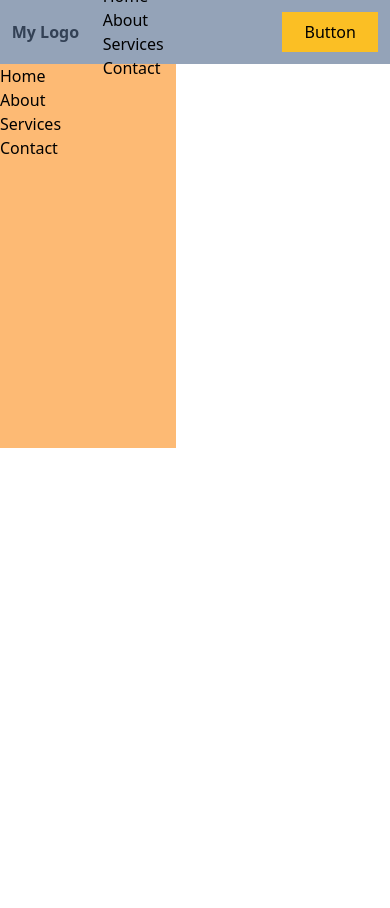
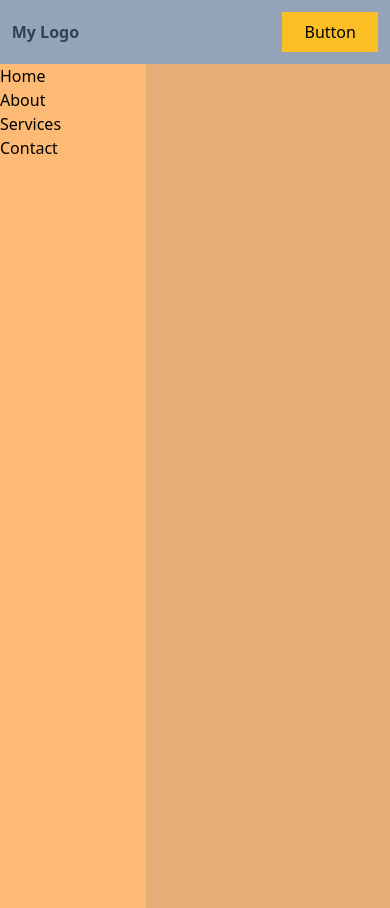
Before and after one commit to aliwajdann/aliwajdan.site, a React (Vite) app: page / in a window 390 px wide. Both pictures are taken after a click on the button "Button". Before the commit the page ends 844 px from the top, so only its background shows below. Built offline with nearby package versions, Linux system fonts and the light colour scheme.

Commit message:
working on sidebar

```diff
--- a/index.html
+++ b/index.html
@@ -3,7 +3,6 @@
   <head>
     <meta charset="UTF-8" />
     <link rel="icon" type="image/svg+xml" href="/vite.svg" />
-    <!-- <meta name="viewport" content="width=device-width, initial-scale=1.0"/> -->
     <meta name="viewport" content="width=device-width, initial-scale=1.0" />
     <title>Vite + React + TS</title>
   </head>
--- a/package.json
+++ b/package.json
@@ -10,8 +10,10 @@
     "preview": "vite preview"
   },
   "dependencies": {
+    "@reduxjs/toolkit": "^2.2.7",
     "react": "^18.3.1",
-    "react-dom": "^18.3.1"
+    "react-dom": "^18.3.1",
+    "react-redux": "^9.1.2"
   },
   "devDependencies": {
     "@eslint/js": "^9.9.0",
--- a/src/App.tsx
+++ b/src/App.tsx
@@ -2,6 +2,7 @@
 // import reactLogo from './assets/react.svg'
 // import viteLogo from '/vite.svg'
 import Header from './Header'
+import Home from './Home'
 import './App.css'
 
 function App() {
@@ -10,6 +11,7 @@ function App() {
   return (
     <>
       <Header />
+     <Home></Home>
     </>
   )
 }
--- /dev/null
+++ b/src/Features/IsOpenSlice.tsx
@@ -0,0 +1,14 @@
+import { createSlice } from "@reduxjs/toolkit";
+
+const IsOpenSlice = createSlice({
+    name: "isOpen",
+    initialState : false,
+    reducers : {
+        toggle: (state)=>{
+       return !state
+        }
+    }
+})
+
+export default IsOpenSlice.reducer;
+export const {toggle} = IsOpenSlice.actions
--- a/src/Header.tsx
+++ b/src/Header.tsx
@@ -1,26 +1,28 @@
-import { useState } from "react"
 import Sidebar from "./Sidebar"
+import { useDispatch} from "react-redux"
+// import { RootState } from "./Store/Store"
+import { toggle } from "./Features/IsOpenSlice"
 export default function Header() {
-    const [isOpen, setIsOpen] = useState(false)
+  // const isOpen = useSelector((state:RootState) => state.isOpen)
+  const dispatch = useDispatch()
+    // const [isOpen, setIsOpen] = useState(false)
   return (
     <>
-    <header className="bg-slate-400 h-16">
+    <header className="bg-slate-400 h-16 relative">
     <div className="h-full flex items-center justify-around">
       <div className="font-bold text-slate-700">My Logo</div>
       <nav className="w-2/5">
-        {/* <ul className={`sm:hidden lg:flex lg:justify-around`}> */}
-        {/* <ul className={`sm:hidden lg:flex justify-around`}> */}
-        <ul className={`sm:hidden lg:flex justify-around`}>
+        <ul className="lg:flex lg:justify-around hidden">
             <li>Home</li>
             <li>About</li>
             <li>Services</li>
             <li>Contact</li>
         </ul>
       </nav>
-      <button onClick={()=>{setIsOpen(!isOpen)}} className="h-10 w-24 bg-amber-400">Button</button>
+      <button onClick={()=> dispatch(toggle())} className="h-10 w-24 bg-amber-400">Button</button>
     </div>
     </header>
-    <Sidebar isOpen ={isOpen}/>
+    <Sidebar />
     </>
   )
 }
--- /dev/null
+++ b/src/Home.tsx
@@ -0,0 +1,7 @@
+export default function Home() {
+  return (
+    <div className="h-lvh bg-slate-700 opacity-25 w-lvw">
+
+    </div>
+  )
+}
--- a/src/Sidebar.tsx
+++ b/src/Sidebar.tsx
@@ -1,18 +1,26 @@
-interface gc {
-    isOpen : boolean
-}
-const Sidebar:React.FC<gc> = ({isOpen}) => {
+// interface gc {
+//     isOpen : boolean
+// }
+// Sidebar:React.FC<gc>
+import { toggle } from "./Features/IsOpenSlice"
+import { RootState } from "./Store/Store"
+import { useSelector,useDispatch } from "react-redux"
+
+const Sidebar = () => {
+  const isOpen = useSelector((state:RootState) => state.isOpen)
     console.log(isOpen)
+    const dispatch = useDispatch()
   return (
-    <div className={`h-96 w-44 bg-orange-300 md:block lg:hidden ${isOpen? 'block' : 'hidden'}`}>
-    <nav className={`w-2/5 relative`}>
-        <ul className={`justify-around absolute -top-12'}`}>
+    <div className={`flex h-lvh w-lvw bg-orange-300 lg:hidden ${isOpen? 'block' : 'hidden'} absolute top-16 left-0 z-10`}>
+    <nav className={`w-2/5`}>
+        <ul className={`justify-around'}`}>
             <li>Home</li>
             <li>About</li>
             <li>Services</li>
             <li>Contact</li>
         </ul>
       </nav>
+      <div  onClick={()=> dispatch(toggle())} className="h-full w-2/3 bg-slate-500 opacity-15"></div>
     </div>
   )
 }
--- /dev/null
+++ b/src/Store/Store.tsx
@@ -0,0 +1,11 @@
+import { configureStore } from "@reduxjs/toolkit";
+import isOpenReducer from "../Features/IsOpenSlice"
+const store = configureStore({
+ reducer : {
+ isOpen : isOpenReducer
+ }
+})
+
+export default store;
+export type RootState = ReturnType<typeof store.getState>;
+export type AppDispatch = typeof store.dispatch;
--- a/src/main.tsx
+++ b/src/main.tsx
@@ -2,9 +2,13 @@ import { StrictMode } from 'react'
 import { createRoot } from 'react-dom/client'
 import App from './App.tsx'
 import './index.css'
+import store from './Store/Store.tsx'
+import { Provider } from 'react-redux'
 
 createRoot(document.getElementById('root')!).render(
   <StrictMode>
+<Provider store={store}>
     <App />
+  </Provider>
   </StrictMode>,
 )
```
Also changed, not shown: 1 other file (tests, documents, lock files or other folders).
